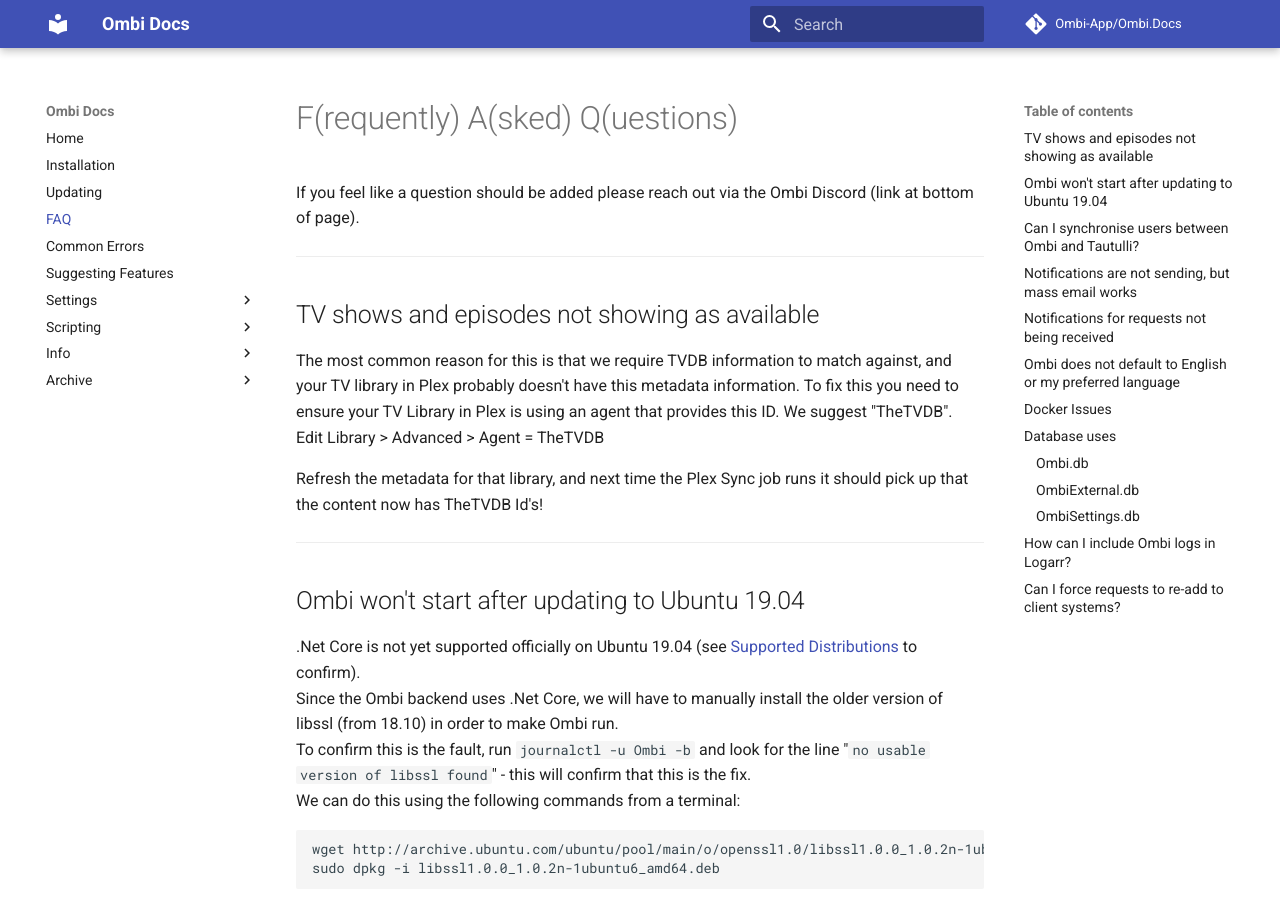
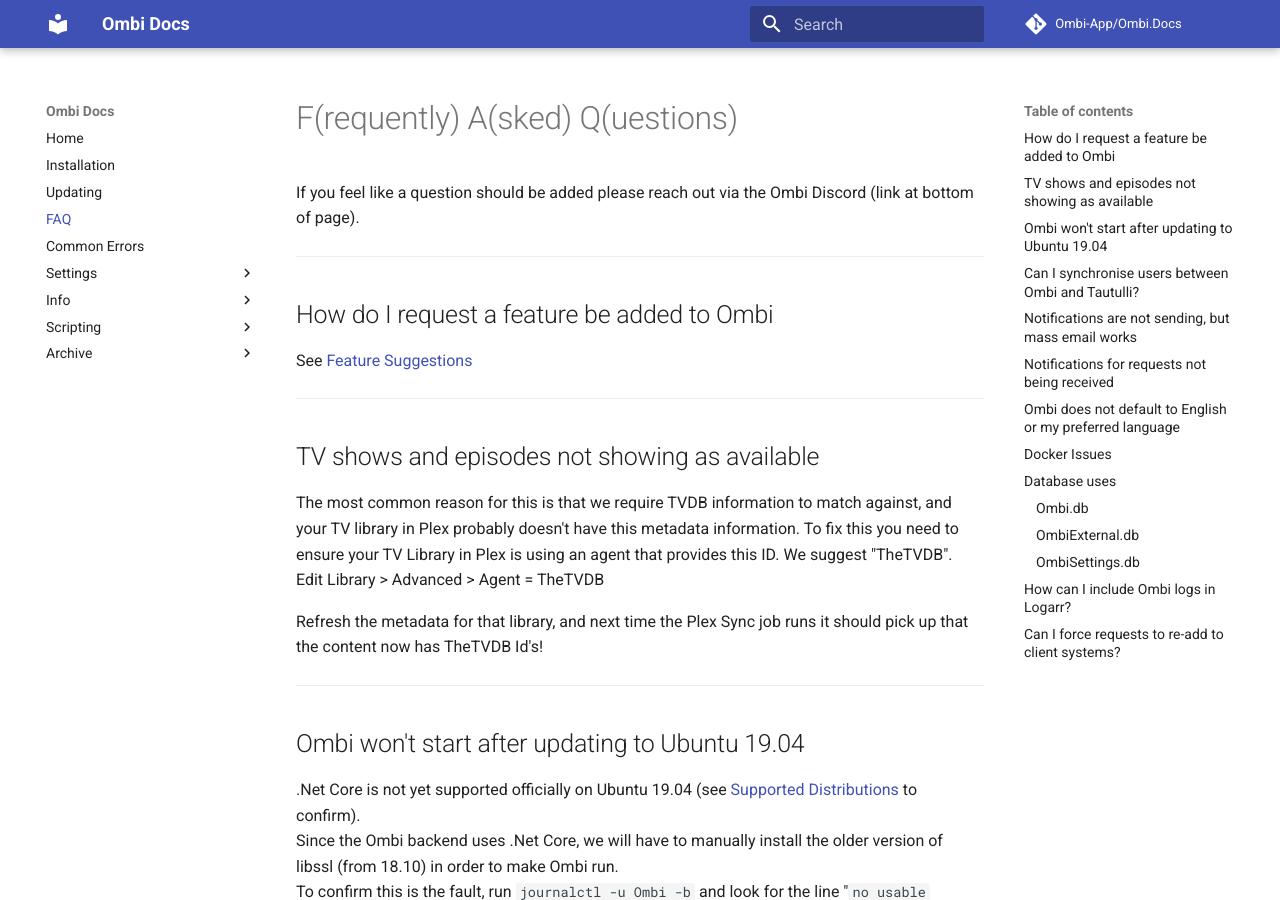
Before and after one commit to Ombi-app/Ombi.Docs, an MkDocs documentation site: the page built from docs/faq.md, in a window 1280 px wide and 900 px high. Built offline with MkDocs 1.6.1 and Material for MkDocs 9.7.7, drawn with Linux system fonts in a browser that asks for light colours; comment, search, counter and statistics services are not loaded.

Commit message:
Adjust feature suggestions URL

```diff
--- a/docs/faq.md
+++ b/docs/faq.md
@@ -1,6 +1,11 @@
 # F(requently) A(sked) Q(uestions)
 
 If you feel like a question should be added please reach out via the Ombi Discord (link at bottom of page).
+***
+
+## How do I request a feature be added to Ombi
+
+See [Feature Suggestions](../info/feature-suggestions)
 ***
 
 ## TV shows and episodes not showing as available
--- a/mkdocs.yml
+++ b/mkdocs.yml
@@ -40,7 +40,6 @@
   - Updating: updating.md
   - FAQ: faq.md
   - Common Errors: common-errors.md
-  - Suggesting Features: feature-suggestions.md
   - Settings:
     - Generic Settings: settings/ombi-settings.md
     - All the Arrs: settings/arr-settings.md
@@ -49,11 +48,12 @@
     - Notifications:
         Template Variables: settings/notifications/template-variables.md
         Discord: settings/notifications/discord.md
-  - Scripting:
-      Ombi & Tautulli: scripting/ombi-tautulli.md
   - Info:
       Docker Containers: info/docker-containers.md
       Request Flow: info/request-workflow.md
+      Suggesting Features: info/feature-suggestions.md
+  - Scripting:
+      Ombi & Tautulli: scripting/ombi-tautulli.md
   - Archive:
       Prerequisites: archived/prerequisites.md
       V4 Specific Proxying: archived/v4-specific-proxy.md
```
Also changed, not shown: docs/info/feature-suggestions.md (renamed from docs/feature-suggestions.md).
